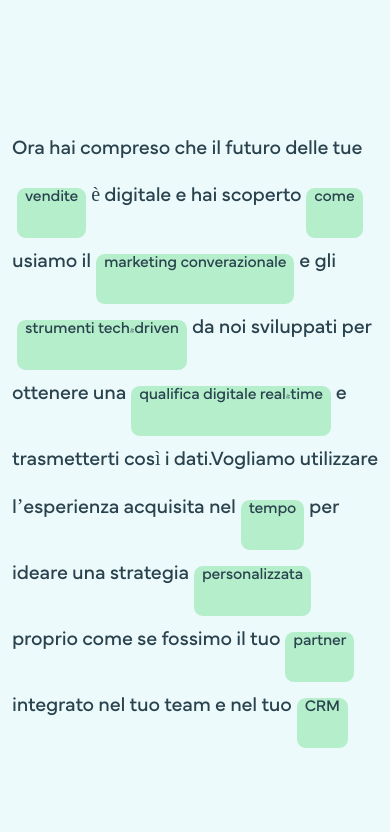
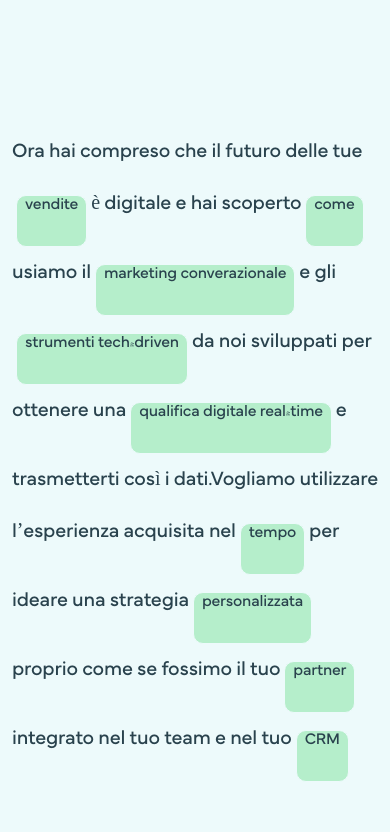
Before and after one commit to neharadialcode/daicar-group-animation, a React (Create React App) app: page / in a window 390 px wide. Shown: the part 7192-8024 px from the top of the page. Built offline with nearby package versions, Linux system fonts and the light colour scheme.

Commit message:
meeting-para responsive

```diff
--- a/src/assets/scss/media.scss
+++ b/src/assets/scss/media.scss
@@ -356,6 +356,10 @@
   }
   .timeline_line_img {
     max-width: 970px;
+  }
+  .meeting_para {
+    line-height: 260% !important;
+    max-width: 1132px !important;
   }
 }
 
```
